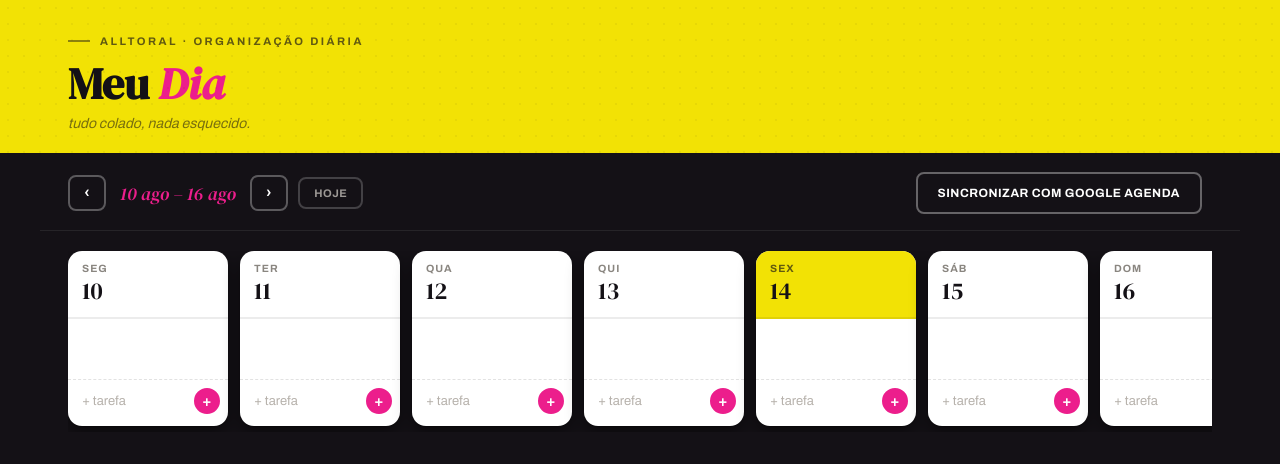
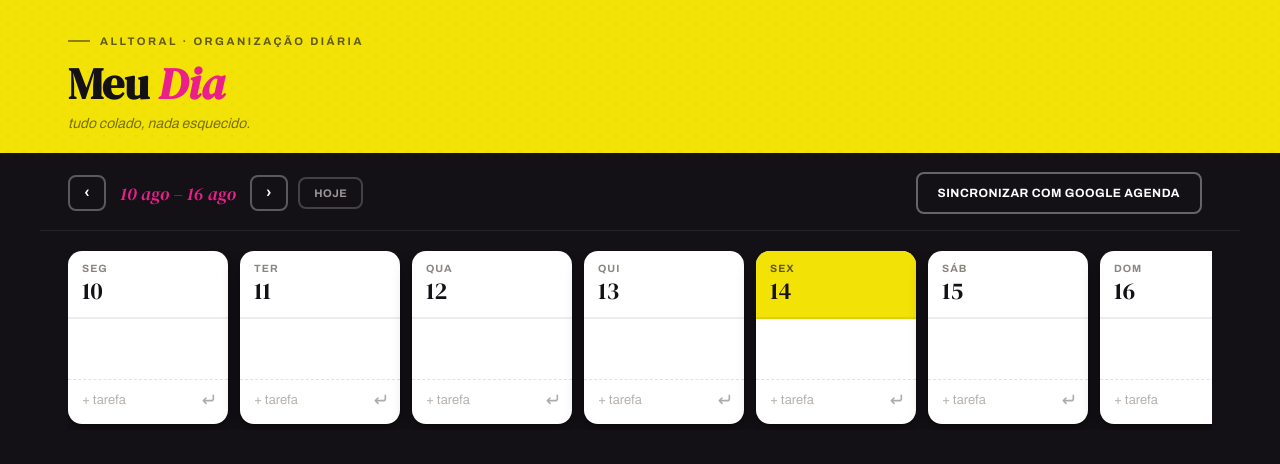
Before and after one commit to alltoral/v2-app-de-rotina, a website: page index.html in a window 1280 px wide. Drawn offline with Linux system fonts and the light colour scheme; no server answers.

Commit message:
Refactor add-task-confirm button styles and functionality

```diff
--- a/index.html
+++ b/index.html
@@ -298,22 +298,21 @@
   .add-task-input::placeholder{ color:#B7B2AC; }
   .add-task-confirm{
     flex-shrink:0;
-    width:26px; height:26px;
+    width:24px; height:24px;
     padding:0;
-    border-radius:50%;
-    border:2px solid var(--black);
-    background:var(--pink);
-    border-color:var(--pink);
-    color:var(--white);
-    font-size:15px;
-    font-weight:700;
-    line-height:1;
+    border-radius:6px;
+    border:none;
+    background:transparent;
+    color:var(--black);
+    opacity:0.35;
     display:flex;
     align-items:center;
     justify-content:center;
     cursor:pointer;
   }
-  .add-task-confirm:active{ transform:scale(0.92); }
+  .add-task-confirm svg{ width:16px; height:16px; }
+  .add-task-confirm:hover{ opacity:0.7; }
+  .add-task-confirm:active{ transform:scale(0.9); }
 
   ::-webkit-scrollbar{ width:8px; height:8px; }
   ::-webkit-scrollbar-thumb{ background:rgba(255,255,255,0.2); border-radius:4px; }
@@ -552,7 +551,8 @@ try {
       const confirmBtn = document.createElement('button');
       confirmBtn.className = 'add-task-confirm';
       confirmBtn.type = 'button';
-      confirmBtn.textContent = '+';
+      confirmBtn.setAttribute('aria-label', 'Adicionar tarefa');
+      confirmBtn.innerHTML = '<svg viewBox="0 0 24 24" fill="none" xmlns="http://www.w3.org/2000/svg"><path d="M20 5v5a3 3 0 0 1-3 3H5m0 0 4-4M5 13l4 4" stroke="currentColor" stroke-width="2.4" stroke-linecap="round" stroke-linejoin="round"/></svg>';
       confirmBtn.addEventListener('click', submitInput);
       addRow.appendChild(input);
       addRow.appendChild(confirmBtn);
```
